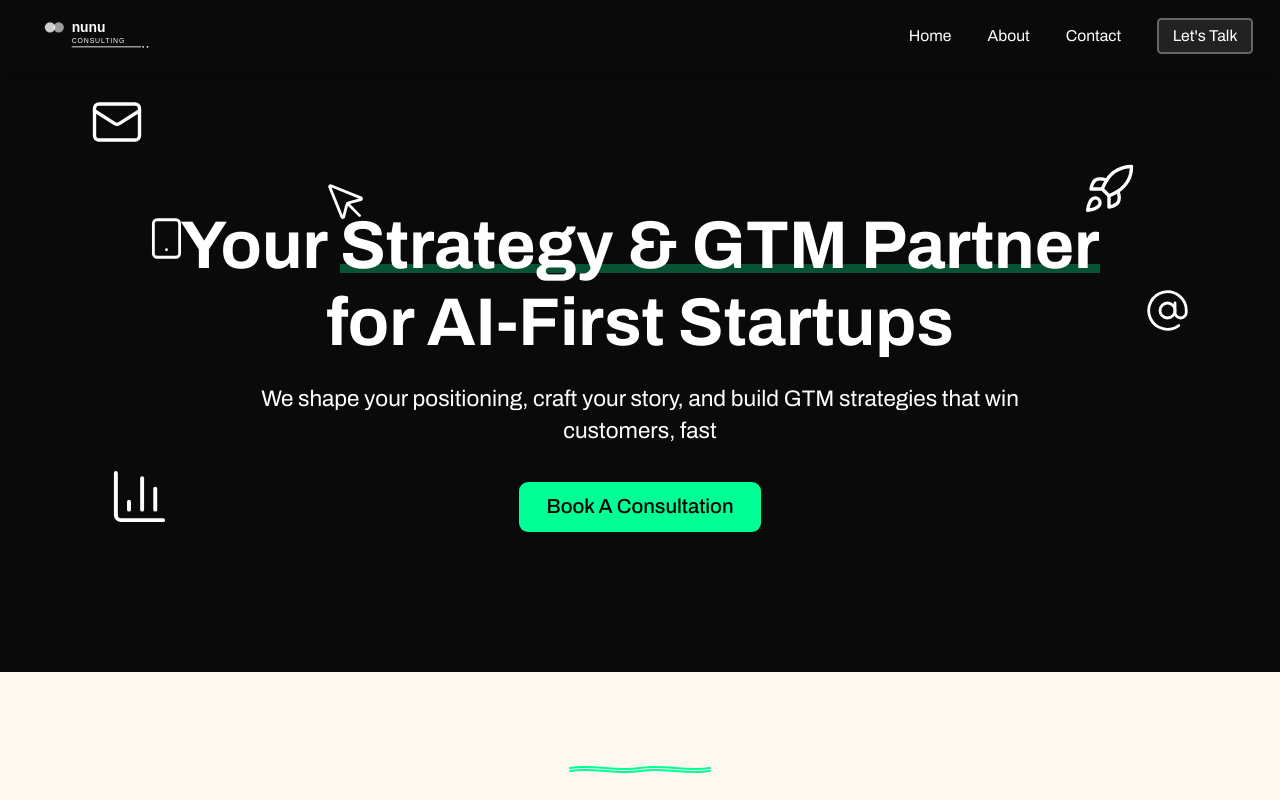
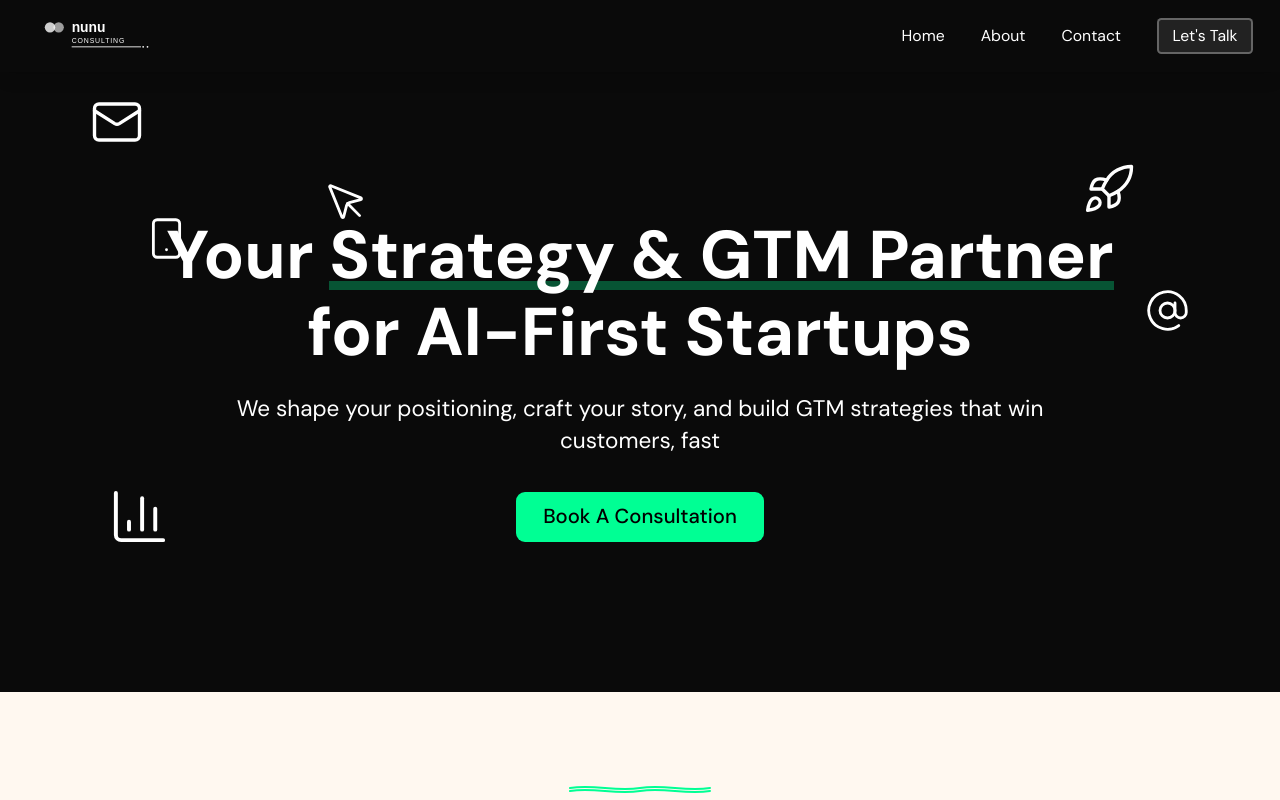
Before and after one commit to AnyamahNdidi/my_nunu_consultant, a Next.js app: page / in a window 1280 px wide. Shown: the top 800 px of the page. Built offline with nearby package versions, Linux system fonts and the light colour scheme.

Commit message:
update made

```diff
--- a/src/app/globals.css
+++ b/src/app/globals.css
@@ -12,11 +12,11 @@
   }
 
   body {
-  @apply font-archivo text-gray-100 leading-relaxed;
+  @apply font-sans text-gray-100 leading-relaxed;
 }
 
 h1, h2, h3, h4, h5, h6 {
-  @apply font-archivo font-bold;
+  @apply font-sans font-bold;
 
 }
   h1 {
--- a/src/app/layout.js
+++ b/src/app/layout.js
@@ -19,7 +19,7 @@ export const metadata = {
 
 export default function RootLayout({ children }) {
   return (
-    <html lang="en"  className={`${archivo.variable}`} >
+    <html lang="en"  className={`${dmSans.variable}`} >
       <body>
         {" "}
         <Header />
--- a/src/components/Intro.jsx
+++ b/src/components/Intro.jsx
@@ -63,7 +63,7 @@ export default function Intro() {
     ];
 
     return (
-      <div id="about" ref={container} className='h-[600px]  overflow-hidden bg-[#0A0A0A] '>
+      <div id="about" ref={container} className='h-[620px]  overflow-hidden bg-[#0A0A0A] '>
         <motion.div style={{y}} className='relative h-full  bg-[#0A0A0A] flex items-center justify-center'>
           {/* Floating Icons with Mouse Tracking - Behind content */}
           <div className='absolute inset-0 z-0'>
```
